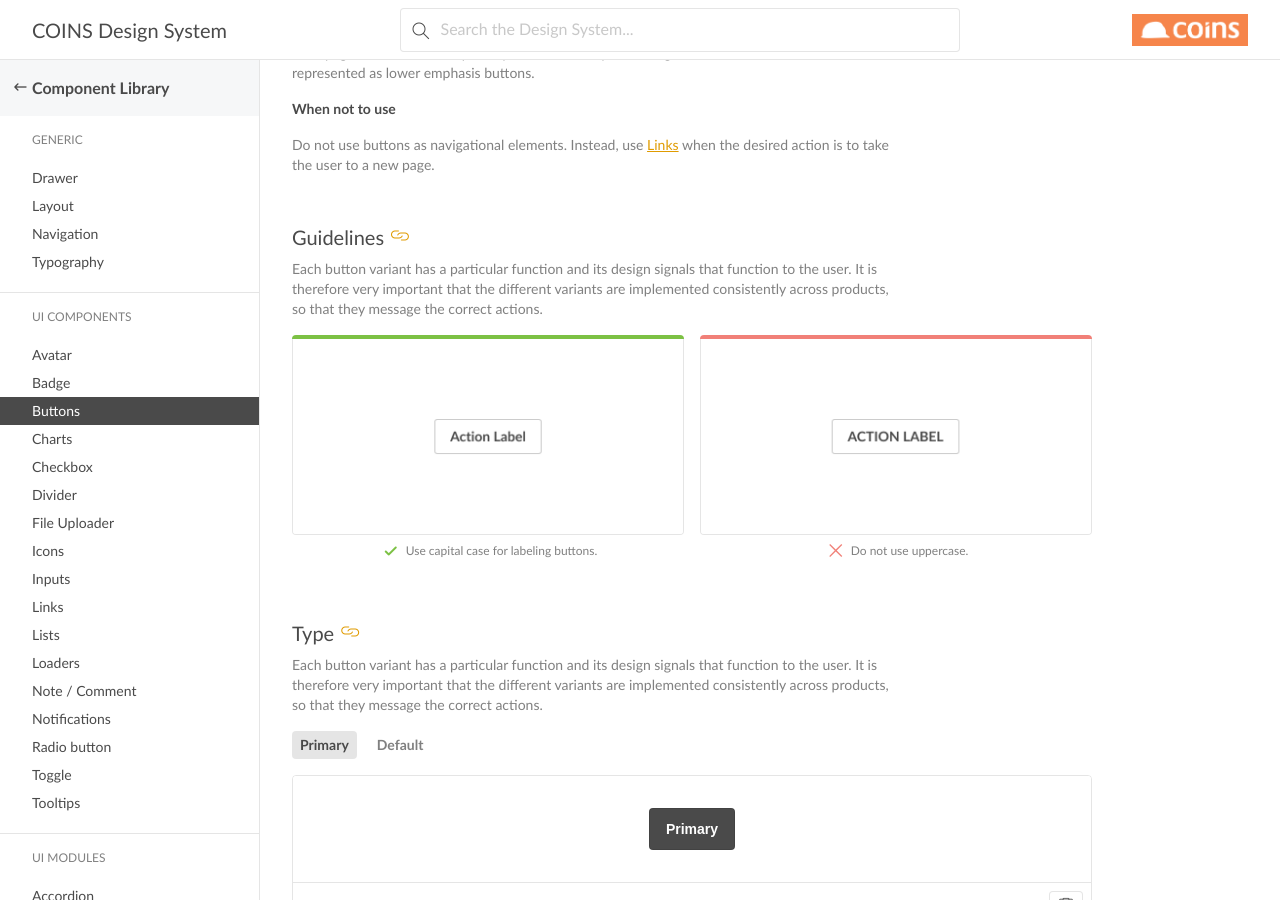
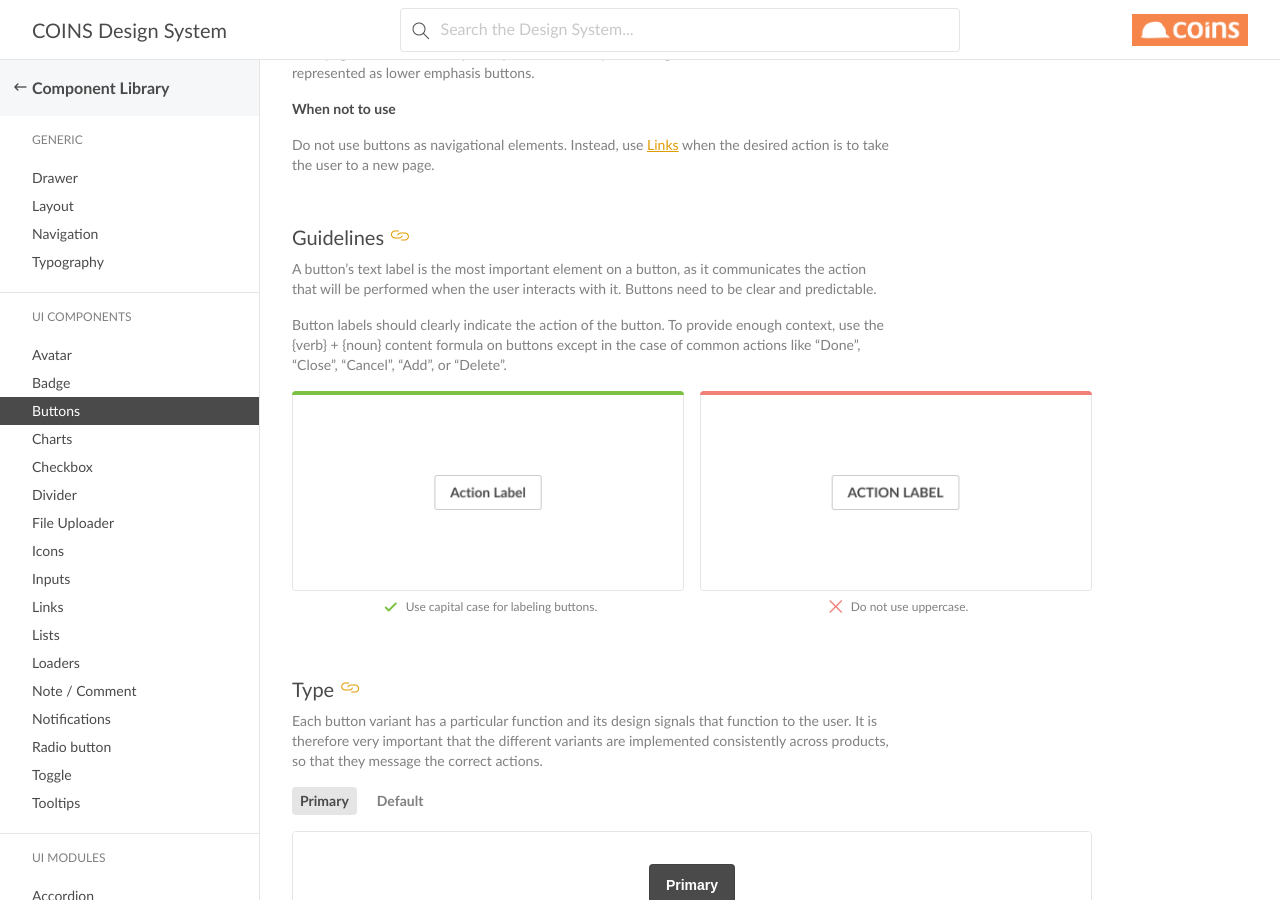
Before and after one commit to COINS-Naz/coins-design-system, a Jekyll site: the page built from _posts/component-library/ui-components/2021-04-22-buttons.md, in a window 1280 px wide and 900 px high, scrolled down 421 px. Built offline with Jekyll 4.4.1, drawn with Linux system fonts in a browser that asks for light colours; nearby versions of some CDN libraries; some web fonts are replaced.

Commit message:
Update 2021-04-22-buttons.md

```diff
--- a/_posts/component-library/ui-components/2021-04-22-buttons.md
+++ b/_posts/component-library/ui-components/2021-04-22-buttons.md
@@ -27,7 +27,9 @@
 
 ## Guidelines
 
-Each button variant has a particular function and its design signals that function to the user. It is therefore very important that the different variants are implemented consistently across products, so that they message the correct actions.
+A button’s text label is the most important element on a button, as it communicates the action that will be performed when the user interacts with it. Buttons need to be clear and predictable.
+
+Button labels should clearly indicate the action of the button. To provide enough context, use the {verb} + {noun} content formula on buttons except in the case of common actions like “Done”, “Close”, “Cancel”, “Add”, or “Delete”.
 
 {% include do-dont.html
   do-img="buttons-do.jpg"
```
